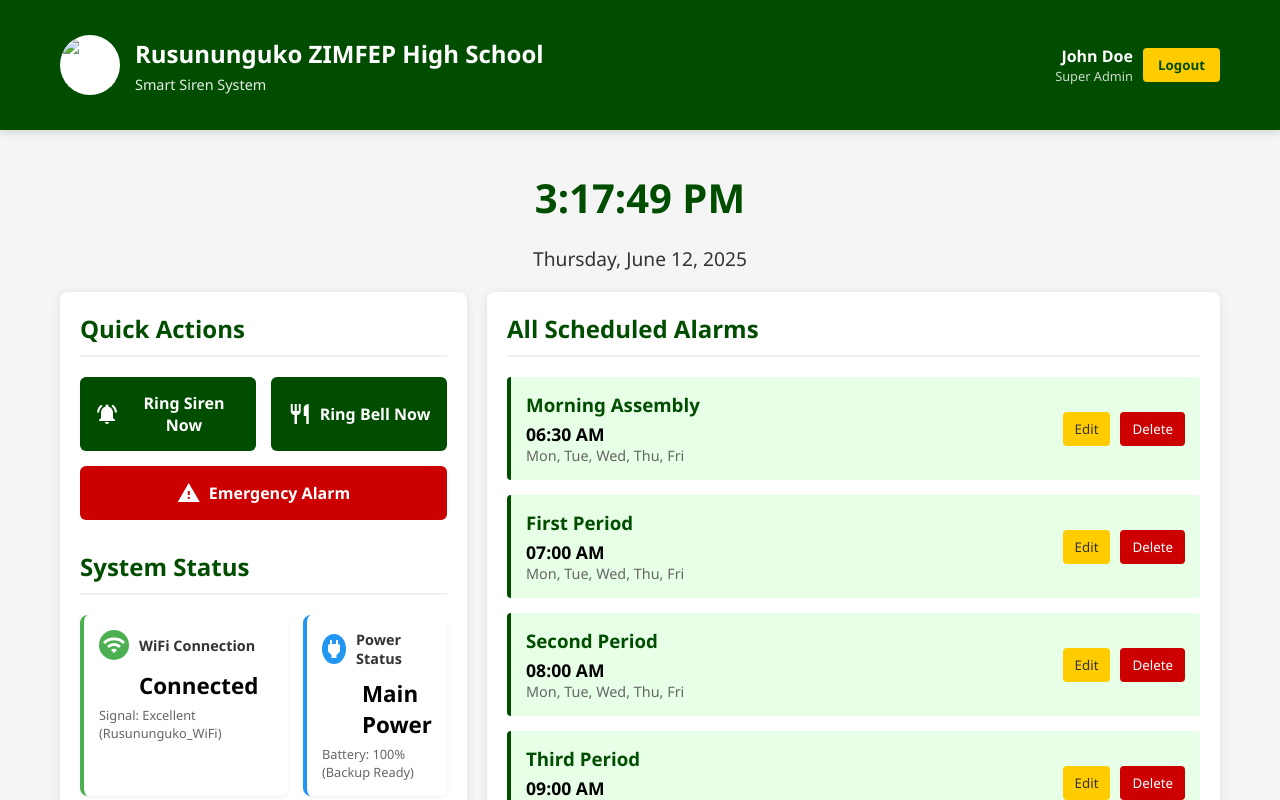
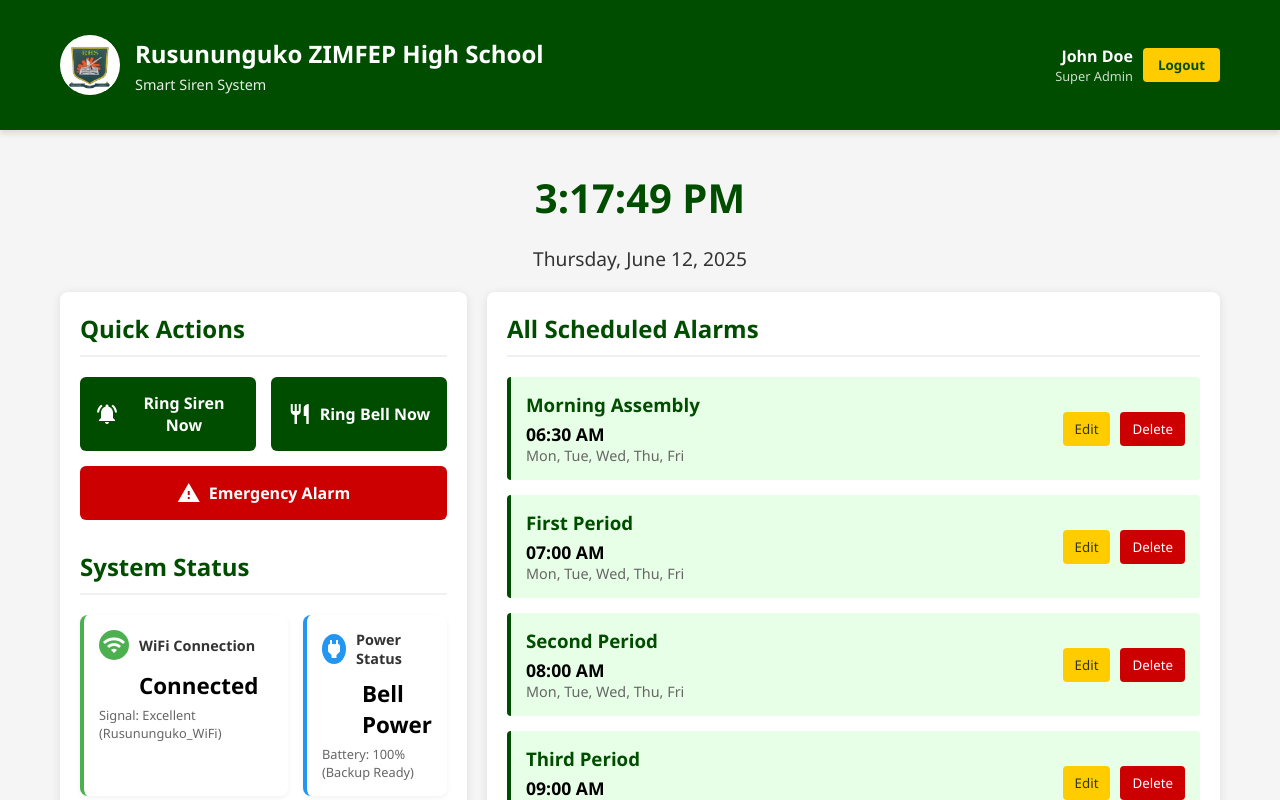
Before and after one commit to wilson3centaurus/smart-siren_V2, a plain HTML site: page interface/main.html in a window 1280 px wide. Shown: the top 800 px of the page. Drawn offline with Linux system fonts and the light colour scheme; no server answers.

Commit message:
Going EMCON🚢🛡️

```diff
--- a/interface/main.html
+++ b/interface/main.html
@@ -13,7 +13,7 @@
             <div class="logo-container">
                 <div class="logo">
                     <!-- Placeholder for Rusununguko ZIMFEP High logo -->
-                    <img src="/api/placeholder/60/60" alt="Rusununguko ZIMFEP High Logo">
+                    <img src="../images/rusununguko-logo.jpg" alt="Rusununguko ZIMFEP High Logo">
                 </div>
                 <div class="school-name">
                     <h1>Rusununguko ZIMFEP High School</h1>
@@ -72,7 +72,7 @@
                             </div>
                             <div class="stat-title">Power Status</div>
                         </div>
-                        <div class="stat-value">Main Power</div>
+                        <div class="stat-value">Bell Power</div>
                         <div class="stat-description">Battery: 100% (Backup Ready)</div>
                     </div>
 
```
Also changed, not shown: images/rusko3.jpg (added), images/rusununguko-logo.jpg (added), interface/index.html (line endings or trailing spaces), 1 other file.
